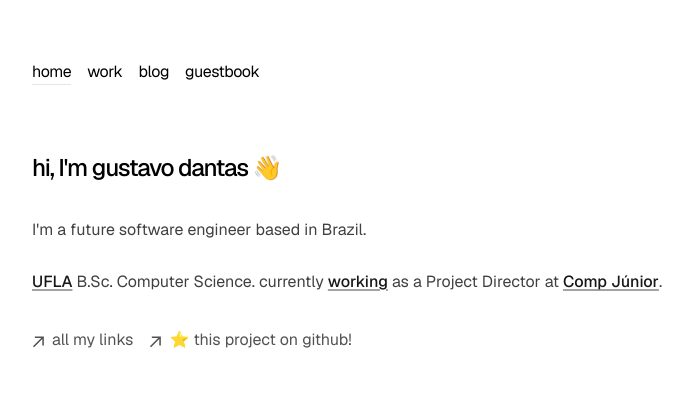
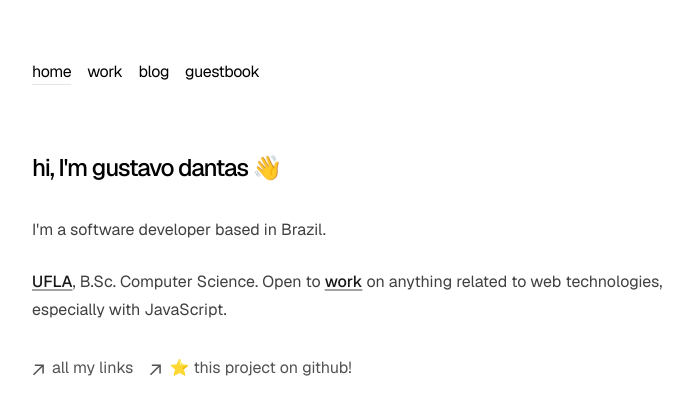
Before and after one commit to dantas15/me, a Next.js app: page / in a window 1280 px wide. Shown: the top 414 px of the page, without its empty margins (272-965 px from the left). Built offline with nearby package versions, Linux system fonts and the light colour scheme.

Commit message:
chore(index): who am I?

```diff
--- a/app/page.tsx
+++ b/app/page.tsx
@@ -8,19 +8,14 @@ export default function Page() {
         hi, I'm gustavo dantas 👋
       </h1>
       <p className="prose prose-neutral dark:prose-invert">
-        I'm a future software engineer based in Brazil.
+        I'm a software developer based in Brazil.
       </p>
       <br />
       <p className="prose prose-neutral dark:prose-invert">
         <Link href="https://ufla.br/" target="_blank">
           UFLA
-        </Link>{' '}
-        B.Sc. Computer Science. currently <Link href="/work">working</Link> as a
-        Project Director at{' '}
-        <Link href="https://www.linkedin.com/company/compjunior/">
-          Comp Júnior
-        </Link>
-        .
+        </Link>,{' '}
+        B.Sc. Computer Science. Open to <Link href="/work">work</Link> on anything related to web technologies, especially with JavaScript.
       </p>
       <ul className="flex flex-col md:flex-row mt-8 space-x-0 md:space-x-4 space-y-2 md:space-y-0 font-sm text-neutral-600 dark:text-neutral-300">
         <li>
```
